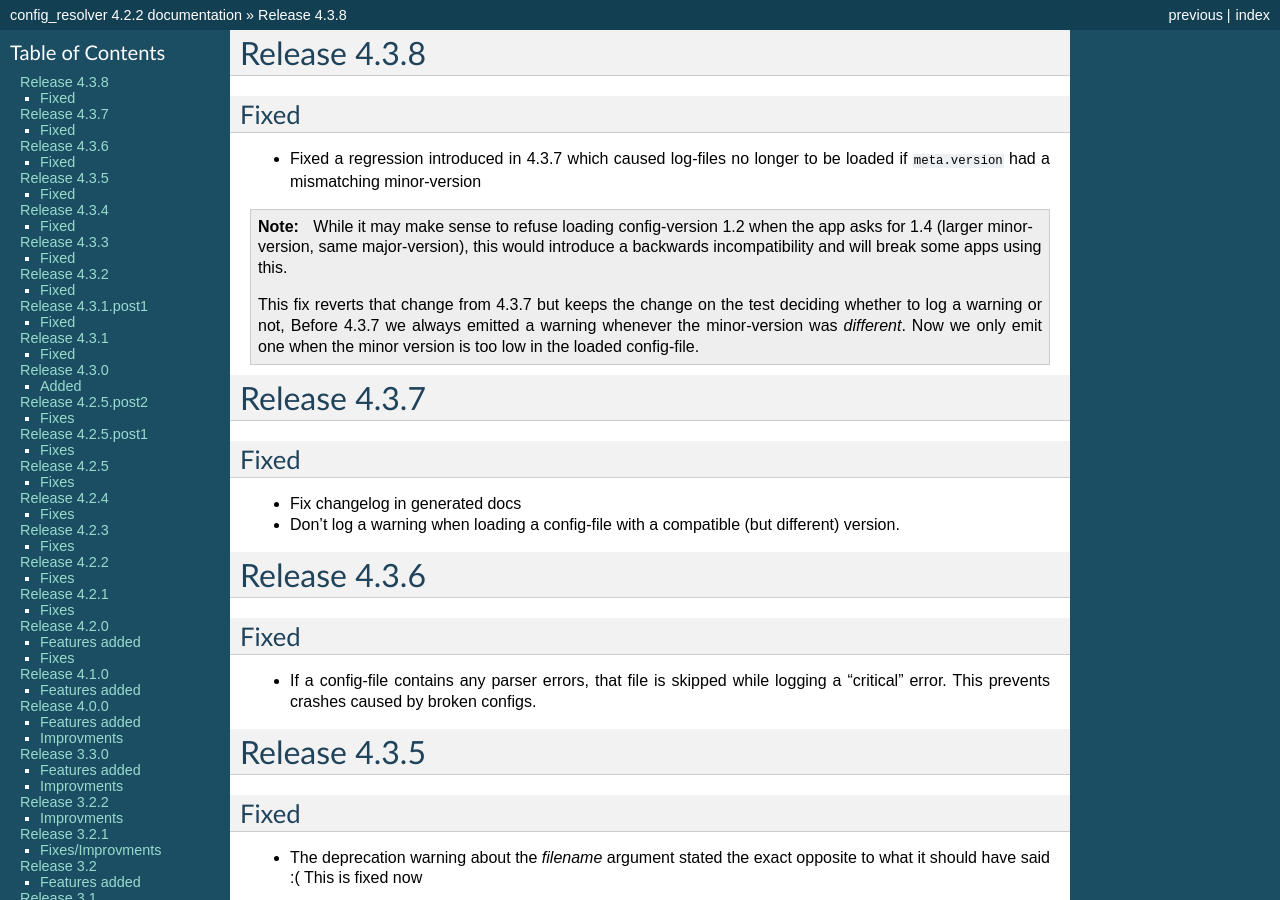
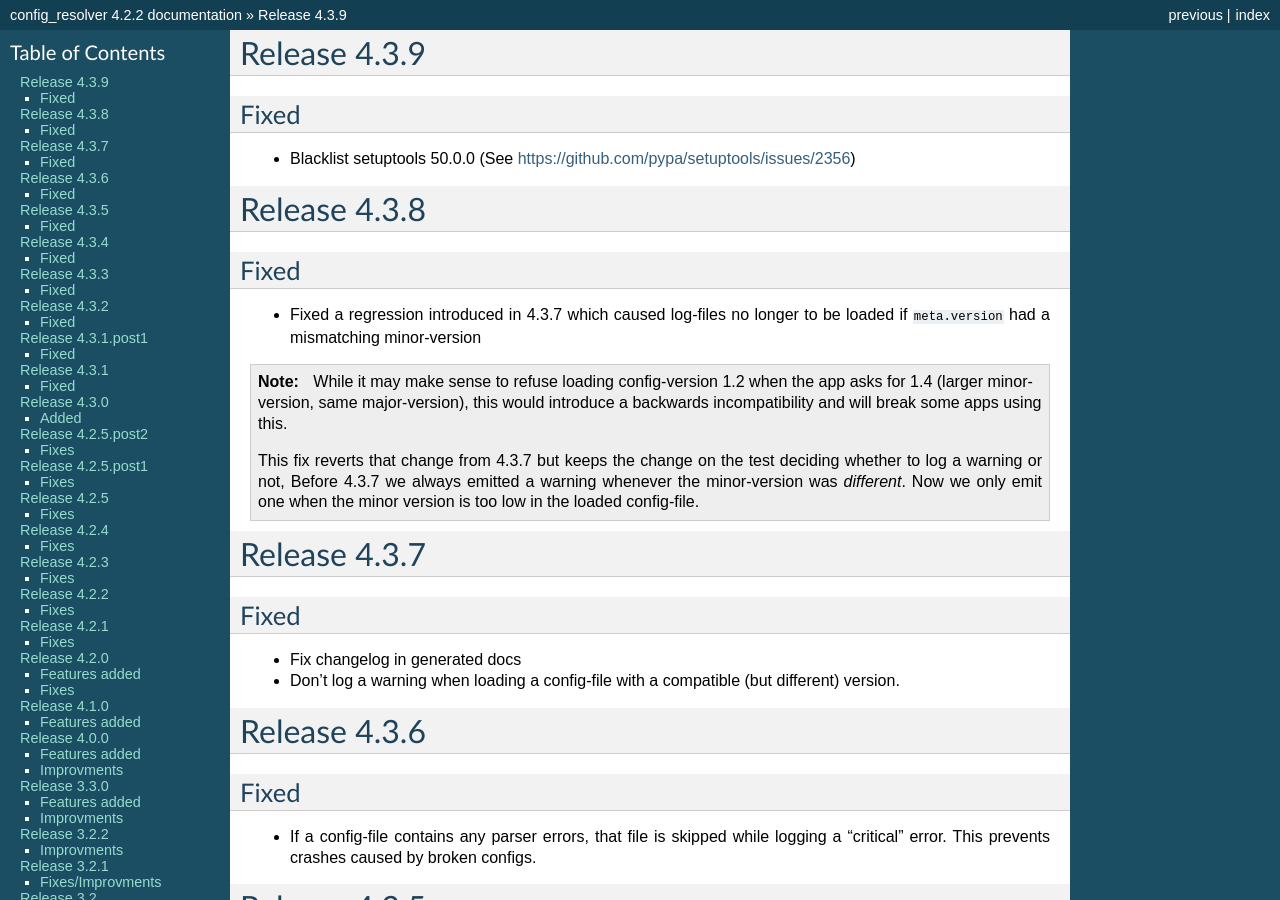
Before and after one commit to exhuma/config_resolver, a Sphinx documentation site: the page built from doc/changelog.rst, in a window 1280 px wide and 900 px high. Built offline with Sphinx 7.4.7, drawn with Linux system fonts in a browser that asks for light colours; pages that are not in the unit, such as notebooks, are missing from menus; some of the changed text lies outside the part shown.

Commit message:
Update version & changelog

```diff
--- a/config_resolver/version.txt
+++ b/config_resolver/version.txt
@@ -1 +1 @@
-4.3.8
+4.3.9
--- a/doc/changelog.rst
+++ b/doc/changelog.rst
@@ -1,3 +1,13 @@
+Release 4.3.9
+-------------
+
+Fixed
+~~~~~
+
+* Blacklist setuptools 50.0.0 (See
+  https://github.com/pypa/setuptools/issues/2356)
+
+
 Release 4.3.8
 -------------
 
```
Also changed, not shown: 1 other file.
